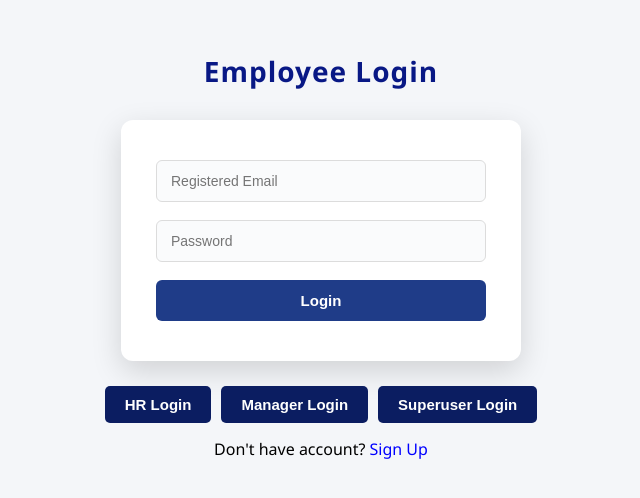
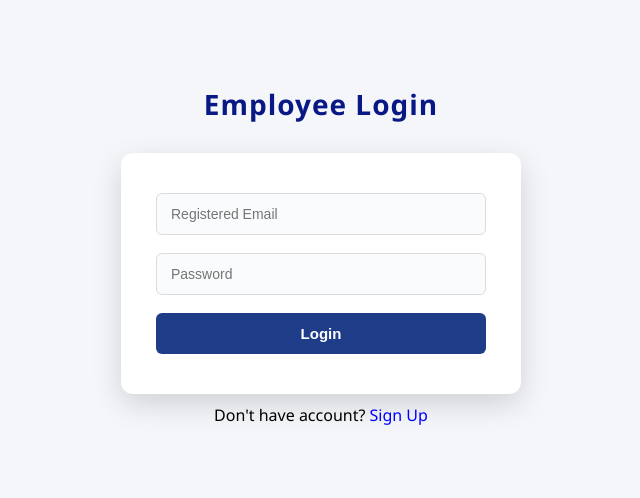
Before and after one commit to chandru682/Onboarding-Frontend, a React (Create React App) app: page / in a window 1280 px wide. Shown: the part 148-646 px from the top of the page, without its empty margins (319-959 px from the left). Built offline with nearby package versions, Linux system fonts and the light colour scheme.

Commit message:
superadmin

```diff
--- a/src/EmployeeLogin.jsx
+++ b/src/EmployeeLogin.jsx
@@ -61,52 +61,48 @@ function EmployeeLogin() {
 
         <button type="submit">Login</button>
       </form>
-
-      <div style={{ marginTop: "20px", textAlign: "center" }}>
-        <button
+{email === "hrlogin" && (
+  <p
     style={{
-            margin: "5px",
-            padding: "10px 20px",
-            backgroundColor: "#0b1d61",
-            color: "white",
-            border: "none",
-            borderRadius: "5px",
-            cursor: "pointer"
+      marginTop: "20px",
+      fontSize: "14px",
+      cursor: "pointer",
+      color: "#0b1d61",
+      textAlign: "center"
     }}
     onClick={() => navigate("/hr-login")}
   >
-          HR Login
-        </button>
-        <button
+    HR Login ?
+  </p>
+)}
+{email === "managerlogin" && (
+  <p
     style={{
-            margin: "5px",
-            padding: "10px 20px",
-            backgroundColor: "#0b1d61",
-            color: "white",
-            border: "none",
-            borderRadius: "5px",
-            cursor: "pointer"
+      marginTop: "20px",
+      fontSize: "14px",
+      cursor: "pointer",
+      color: "#0b1d61",
+      textAlign: "center"
     }}
     onClick={() => navigate("/manager-login")}
   >
-          Manager Login
-        </button>
-        <button
+    Manager Login ?
+  </p>
+)}
+{email === "superuserlogin" && (
+  <p
     style={{
-            margin: "5px",
-            padding: "10px 20px",
-            backgroundColor: "#0b1d61",
-            color: "white",
-            border: "none",
-            borderRadius: "5px",
-            cursor: "pointer"
+      marginTop: "20px",
+      fontSize: "14px",
+      cursor: "pointer",
+      color: "#0b1d61",
+      textAlign: "center"
     }}
     onClick={() => navigate("/superuser-login")}
   >
-          Superuser Login
-        </button>
-      </div>
-
+    Superuser Login ?
+  </p>
+)}
       <p style={{ marginTop: "10px" }}>
         Don't have account?{" "}
         <span
```
Lines whose indentation alone changed are shown as unchanged.
